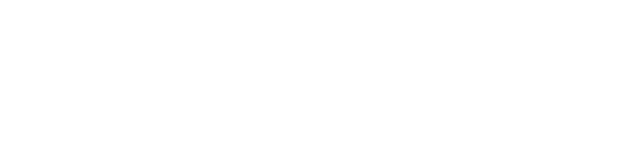
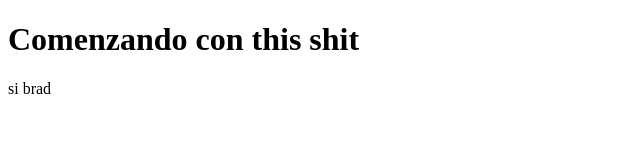
Before and after one commit to EstefaniSaiquita/intento, a plain HTML site: page index.html in a window 1280 px wide. Shown: the whole page, without its empty margins (0-640 px from the left). Drawn offline with Linux system fonts and the light colour scheme.

Commit message:
titulo y p

```diff
--- a/index.html
+++ b/index.html
@@ -6,6 +6,7 @@
     <title>Document</title>
 </head>
 <body>
-
+    <h1>Comenzando con this shit</h1>
+    <p>si brad</p>
 </body>
 </html>
```
